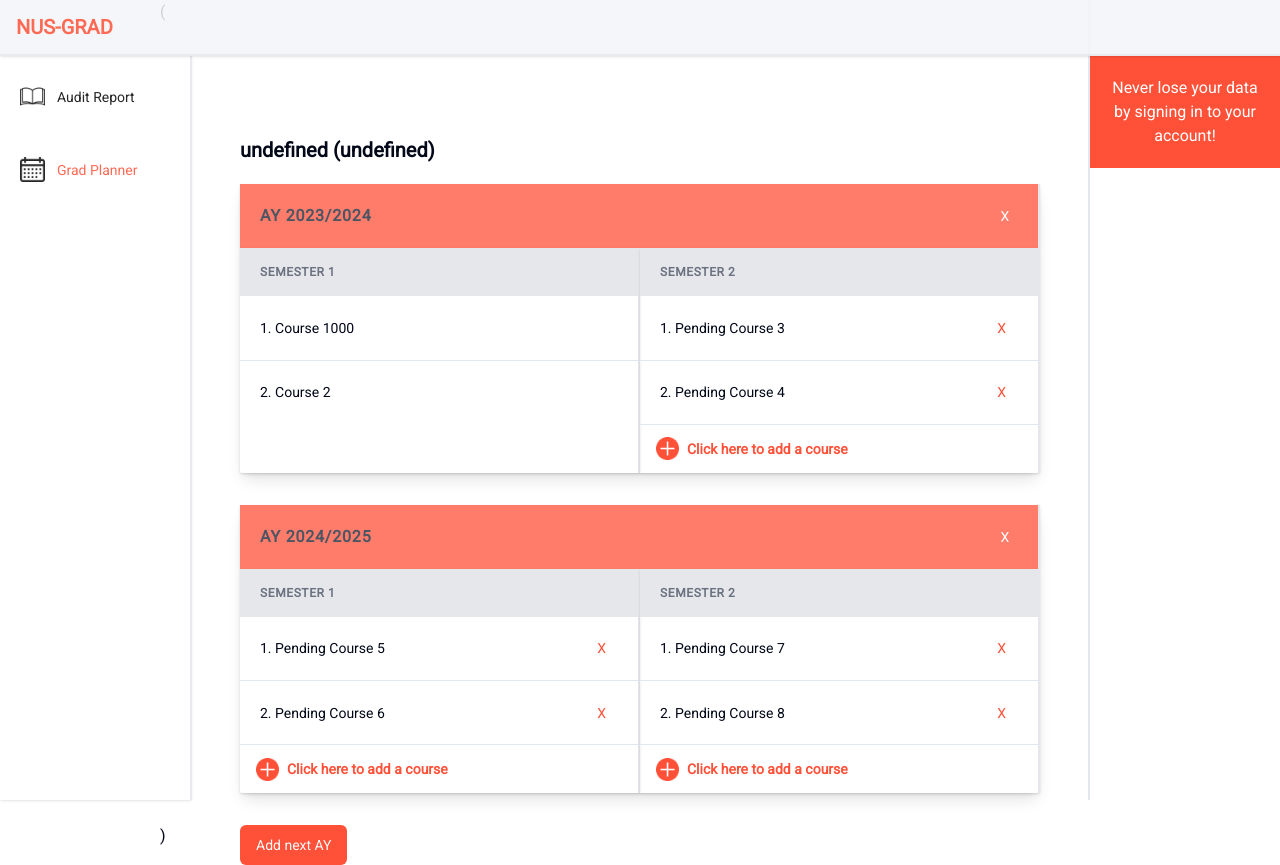
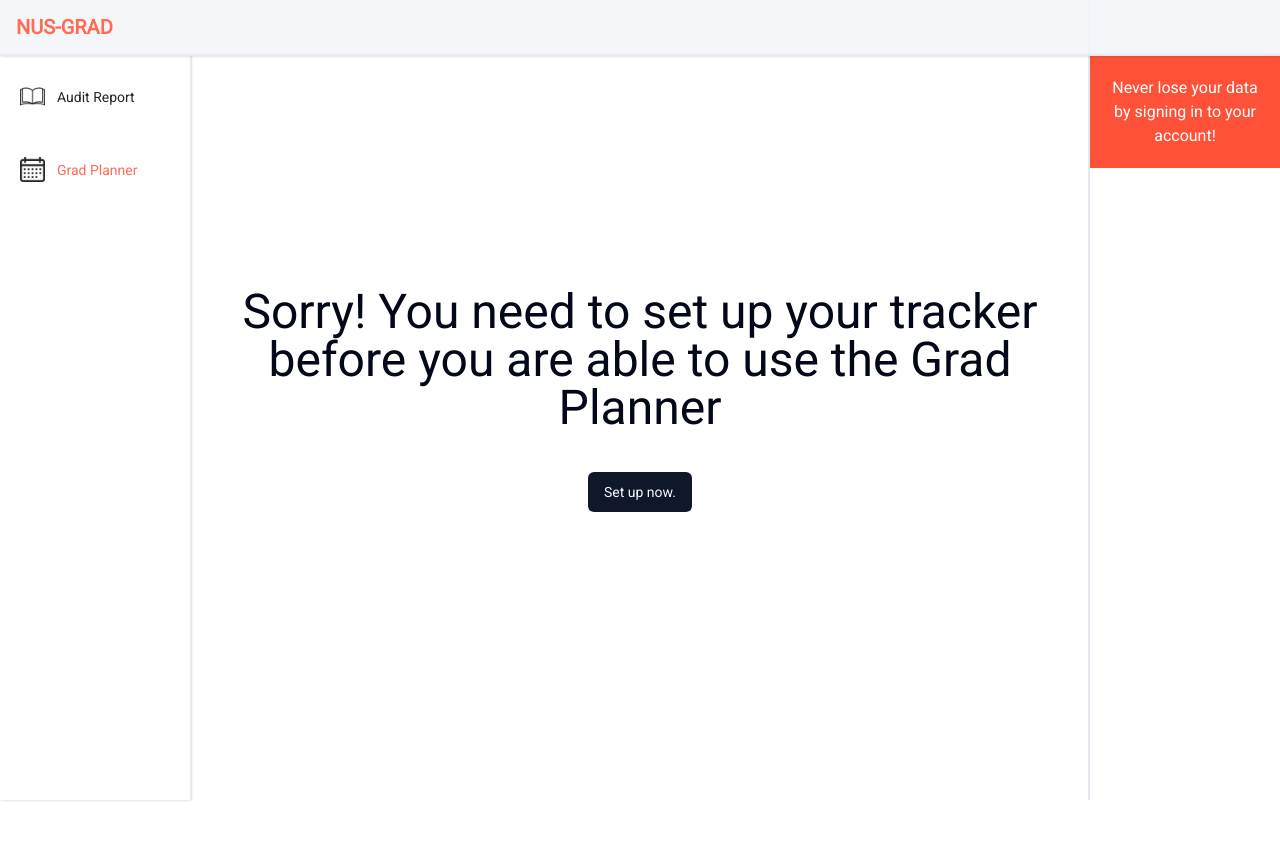
Before and after one commit to desmondyst/NusGrad, a Next.js app: page /planner in a window 1280 px wide. After the commit the page ends 800 px from the top, so only its background shows below. Built offline with nearby package versions, Linux system fonts and the light colour scheme.

Commit message:
Undo comment

```diff
--- a/app/(pages)/planner/page.tsx
+++ b/app/(pages)/planner/page.tsx
@@ -29,7 +29,19 @@
 
     return (
         <div className="h-screen">
-            (
+            {isEmptyObject(savedUserDetails) ? (
+                // please set up your tracker first, button display below
+                <div className="h-full flex flex-col w-full items-center justify-center">
+                    <div className="w-11/12 lg:w-10/12 xl:w-11/12 h-full flex flex-col justify-center items-center">
+                        <div className="text-xl lg:text-5xl text-center">
+                            Sorry! You need to set up your tracker before you
+                            are able to use the Grad Planner
+                            {/* #NOTE: Add a button here to redirect to set up */}
+                        </div>
+                        <Button className="mt-10">Set up now.</Button>
+                    </div>
+                </div>
+            ) : (
                 <div className="h-full flex flex-col w-full items-center">
                     <div className="w-11/12 lg:w-10/12 xl:w-11/12 h-full mt-32 lg:mt-28 tablet:mt-40 xl:mt-20 flex flex-col justify-center items-center">
                         <div className="mr-auto font-extrabold mb-5 tablet:text-xl xl:text-2xl">
@@ -38,7 +50,7 @@
                         <Planner />
                     </div>
                 </div>
-            )
+            )}
         </div>
     );
 }
```
